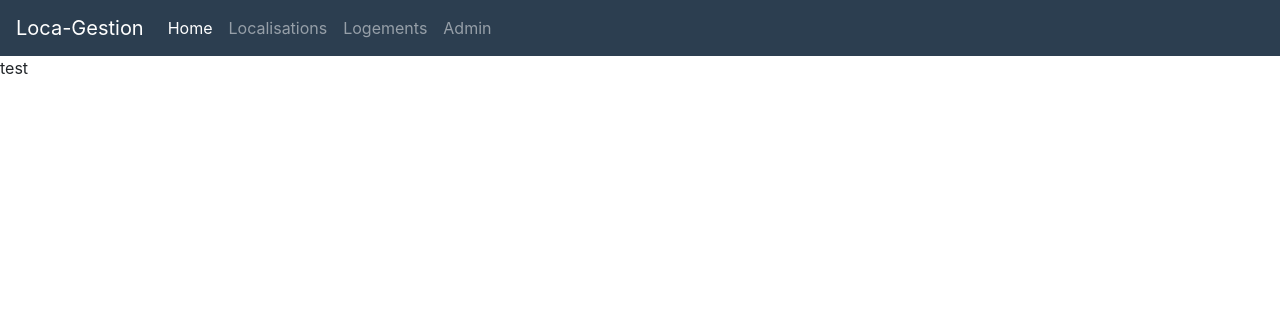
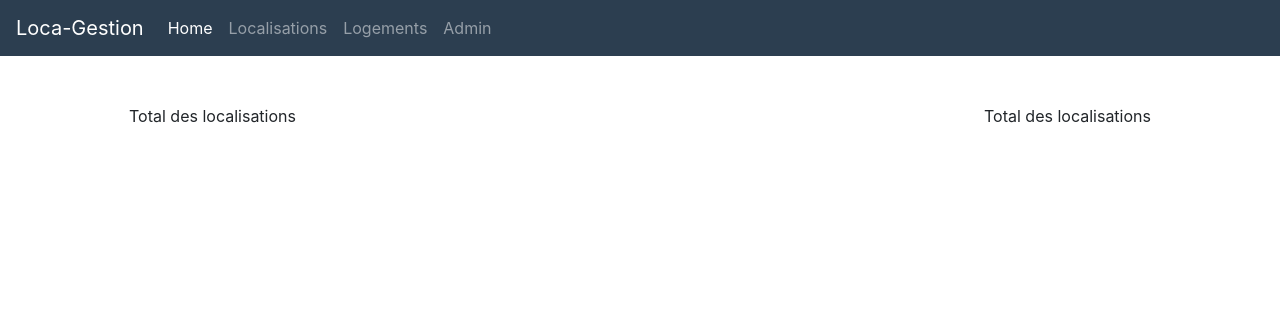
Before and after one commit to Rolls47/Loca-Gestion, a Symfony app: template templates/home/index.html.twig in a window 1280 px wide. Shown: the top 316 px of the page. Run offline with Twig, Linux system fonts and the light colour scheme; the template is opened without the code that fills it, so the values that code supplies are empty; style sheets or scripts are compiled from the project's sources; some libraries are stand-ins or nearby versions.

Commit message:
feat(controller): make sum for localisation and property

```diff
--- a/composer.json
+++ b/composer.json
@@ -35,6 +35,7 @@
         "symfony/webpack-encore-bundle": "^1.8",
         "symfony/yaml": "4.4.*",
         "twig/extra-bundle": "^2.12|^3.0",
+        "twig/intl-extra": "^3.1",
         "twig/twig": "^2.12|^3.0"
     },
     "require-dev": {
--- a/src/Controller/RegistrationController.php
+++ b/src/Controller/RegistrationController.php
@@ -16,6 +16,11 @@ class RegistrationController extends AbstractController
 {
     /**
      * @Route("/register", name="app_register")
+     * @param Request $request
+     * @param UserPasswordEncoderInterface $passwordEncoder
+     * @param GuardAuthenticatorHandler $guardHandler
+     * @param Authenticator $authenticator
+     * @return Response
      */
     public function register(Request $request, UserPasswordEncoderInterface $passwordEncoder, GuardAuthenticatorHandler $guardHandler, Authenticator $authenticator): Response
     {
--- a/src/DataFixtures/LocationAccountingFixtures.php
+++ b/src/DataFixtures/LocationAccountingFixtures.php
@@ -19,7 +19,7 @@ class LocationAccountingFixtures extends Fixture implements DependentFixtureInte
         for ($i = 1; $i < 21; $i++) {
             $locationAccounting = new LocationAccounting();
             $comment = 'nada';
-            $value = random_int(-20000, 1000000);
+            $value = random_int(-20000, 100000);
             $location = random_int(1, 3);
             $label = random_int(1, 7);
             $operationType = random_int(1, 2);
--- a/templates/base.html.twig
+++ b/templates/base.html.twig
@@ -5,22 +5,19 @@
         <title>{% block title %}Welcome!{% endblock %}</title>
         {{ encore_entry_link_tags('app') }}
         {% block stylesheets %}{% endblock %}
-    </head>
-    <body>
     <header>
         {% block header %}
             {% include 'Components/_navbar.html.twig' %}
         {% endblock %}
     </header>
-
-    <main>
+    </head>
+    <body>
         {% block body %}
         {% endblock %}
-    </main>
 
     {% block footer %}
     {% endblock %}
+    </body>
         {{ encore_entry_script_tags('app') }}
         {% block javascripts %}{% endblock %}
-    </body>
 </html>
--- a/templates/home/index.html.twig
+++ b/templates/home/index.html.twig
@@ -3,5 +3,19 @@
 {% block title %}Hello HomeController!{% endblock %}
 
 {% block body %}
-<p>test</p>
+<div class="container">
+    <div class="row">
+        <div class="col-3 mt-5">
+            <p class="d-flex justify-content-center">Total des localisations</p>
+            <p class="d-flex justify-content-center">{{ sumLocalAccounting|format_currency('EUR', {rounding_mode: 'floor'}) }}</p>
+        </div>
+        <div class="col-6">
+        </div>
+        <div class="col-3 mt-5">
+            <p class="d-flex justify-content-center">Total des localisations</p>
+            <p class="d-flex justify-content-center">{{ sumPropertyAccounting|format_currency('EUR', {rounding_mode: 'floor'}) }}</p>
+        </div>
+    </div>
+</div>
+
 {% endblock %}
```
Also changed, not shown: src/Controller/HomeController.php (+18 -2 lines), src/Repository/LocationAccountingRepository.php (+3 -25 lines), src/Repository/PropertyAccountingRepository.php (+3 -25 lines), assets/scss/main.scss (line endings or trailing spaces), 2 other files.
